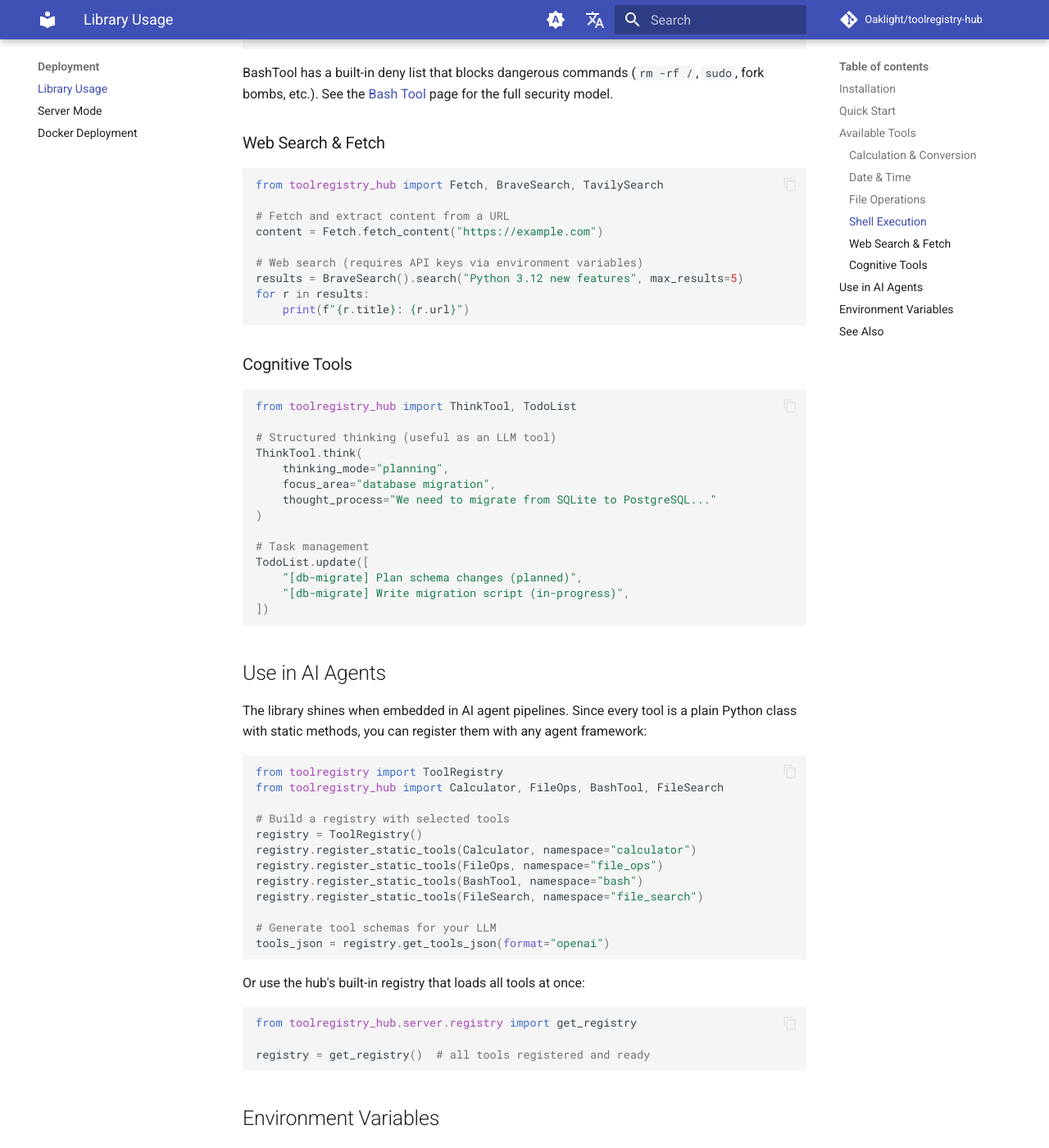
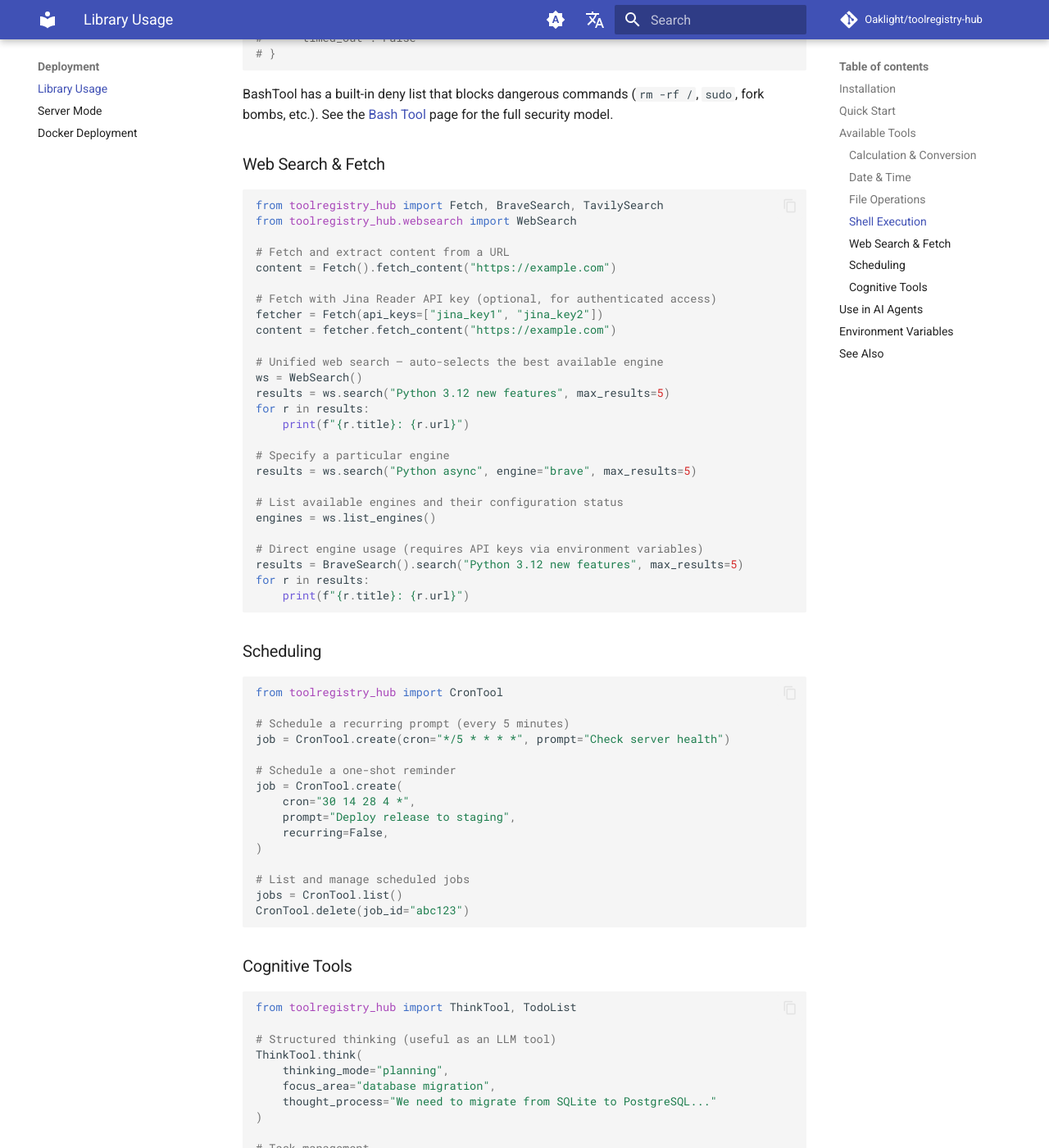
Before and after one commit to Oaklight/toolregistry-hub, an MkDocs documentation site: the page built from docs/library.md, in a window 1280 px wide and 1400 px high, scrolled down 2656 px. Shown: the whole window at 82% size. Built offline with MkDocs 1.6.1 and Material for MkDocs 9.7.7, drawn with Linux system fonts in a browser that asks for light colours; comment, search, counter and statistics services are not loaded; some of the changed text lies outside the part shown.

Commit message:
docs: add WebSearch unified, CronTool, update Fetch/server docs
Also replace remaining BS4/BeautifulSoup references in fetch tool page
with Readability + zerodep soup to match current 4-stage pipeline.

````diff
--- a/docs/library.md
+++ b/docs/library.md
@@ -45,7 +45,7 @@ output = BashTool.execute("ls -la", timeout=10)
 print(output["stdout"])
 ```
 
-All tool classes use **static methods** — no instantiation needed, no state to manage.
+Most tool classes use **static methods** — no instantiation needed, no state to manage. Some tools like `Fetch`, `WebSearch`, and search providers are instance-based for configuration flexibility.
 
 ## Available Tools
 
@@ -125,14 +125,51 @@ BashTool has a built-in deny list that blocks dangerous commands (`rm -rf /`, `s
 
 ```python
 from toolregistry_hub import Fetch, BraveSearch, TavilySearch
+from toolregistry_hub.websearch import WebSearch
 
 # Fetch and extract content from a URL
-content = Fetch.fetch_content("https://example.com")
+content = Fetch().fetch_content("https://example.com")
 
-# Web search (requires API keys via environment variables)
+# Fetch with Jina Reader API key (optional, for authenticated access)
+fetcher = Fetch(api_keys=["jina_key1", "jina_key2"])
+content = fetcher.fetch_content("https://example.com")
+
+# Unified web search — auto-selects the best available engine
+ws = WebSearch()
+results = ws.search("Python 3.12 new features", max_results=5)
+for r in results:
+    print(f"{r.title}: {r.url}")
+
+# Specify a particular engine
+results = ws.search("Python async", engine="brave", max_results=5)
+
+# List available engines and their configuration status
+engines = ws.list_engines()
+
+# Direct engine usage (requires API keys via environment variables)
 results = BraveSearch().search("Python 3.12 new features", max_results=5)
 for r in results:
     print(f"{r.title}: {r.url}")
+```
+
+### Scheduling
+
+```python
+from toolregistry_hub import CronTool
+
+# Schedule a recurring prompt (every 5 minutes)
+job = CronTool.create(cron="*/5 * * * *", prompt="Check server health")
+
+# Schedule a one-shot reminder
+job = CronTool.create(
+    cron="30 14 28 4 *",
+    prompt="Deploy release to staging",
+    recurring=False,
+)
+
+# List and manage scheduled jobs
+jobs = CronTool.list()
+CronTool.delete(job_id="abc123")
 ```
 
 ### Cognitive Tools
@@ -191,7 +228,10 @@ Some tools require API keys to function. Set them as environment variables or us
 | `TAVILY_API_KEY` | TavilySearch | For Tavily search |
 | `SERPER_API_KEY` | SerperSearch | For Serper search |
 | `BRIGHTDATA_API_KEY` | BrightDataSearch | For BrightData search |
-| `SEARXNG_BASE_URL` | SearXNGSearch | For self-hosted SearXNG |
+| `SCRAPELESS_API_KEY` | ScrapelessSearch | For Scrapeless search |
+| `SEARXNG_URL` | SearXNGSearch | For self-hosted SearXNG |
+| `JINA_API_KEY` | Fetch (Jina Reader) | Optional, for authenticated Jina Reader access (comma-separated for multi-key rotation) |
+| `WEBSEARCH_PRIORITY` | WebSearch (auto mode) | Comma-separated engine priority (e.g., `searxng,brave,tavily`) |
 
 Tools without API key requirements (Calculator, DateTime, FileOps, BashTool, etc.) work out of the box with zero configuration.
 
--- a/mkdocs.yml
+++ b/mkdocs.yml
@@ -67,6 +67,7 @@ plugins:
           - tools/filesystem.md
           - tools/websearch/web_fetch_tool.md
           - tools/websearch/index.md
+          - tools/websearch/websearch_unified.md
           - tools/websearch/brave.md
           - tools/websearch/brightdata.md
           - tools/websearch/scrapeless.md
@@ -74,6 +75,7 @@ plugins:
           - tools/websearch/tavily.md
           - tools/websearch/searxng.md
           - tools/bash_tool.md
+          - tools/cron_tool.md
           - tools/think_tool.md
           - tools/todo_list.md
         Deployment:
@@ -152,6 +154,7 @@ nav:
           - Web Fetch Tool: tools/websearch/web_fetch_tool.md
           - Web Search Tools:
               - Overview: tools/websearch/index.md
+              - Unified Web Search: tools/websearch/websearch_unified.md
               - Brave Search: tools/websearch/brave.md
               - BrightData Search: tools/websearch/brightdata.md
               - Scrapeless Search: tools/websearch/scrapeless.md
@@ -160,6 +163,8 @@ nav:
               - SearXNG Search: tools/websearch/searxng.md
       - Shell:
           - Bash Tool: tools/bash_tool.md
+      - Scheduling:
+          - Cron Tool: tools/cron_tool.md
       - Other Tools:
           - Think Tool: tools/think_tool.md
           - Todo List Tool: tools/todo_list.md
````
Also changed, not shown: docs/server.md (+18 -5 lines), docs/tools/cron_tool.md (added, +162 -0 lines), docs/tools/index.md (+6 -1 lines), docs/tools/websearch/index.md (+29 -3 lines), docs/tools/websearch/web_fetch_tool.md (+26 -22 lines), docs/tools/websearch/websearch_unified.md (added, +147 -0 lines).
